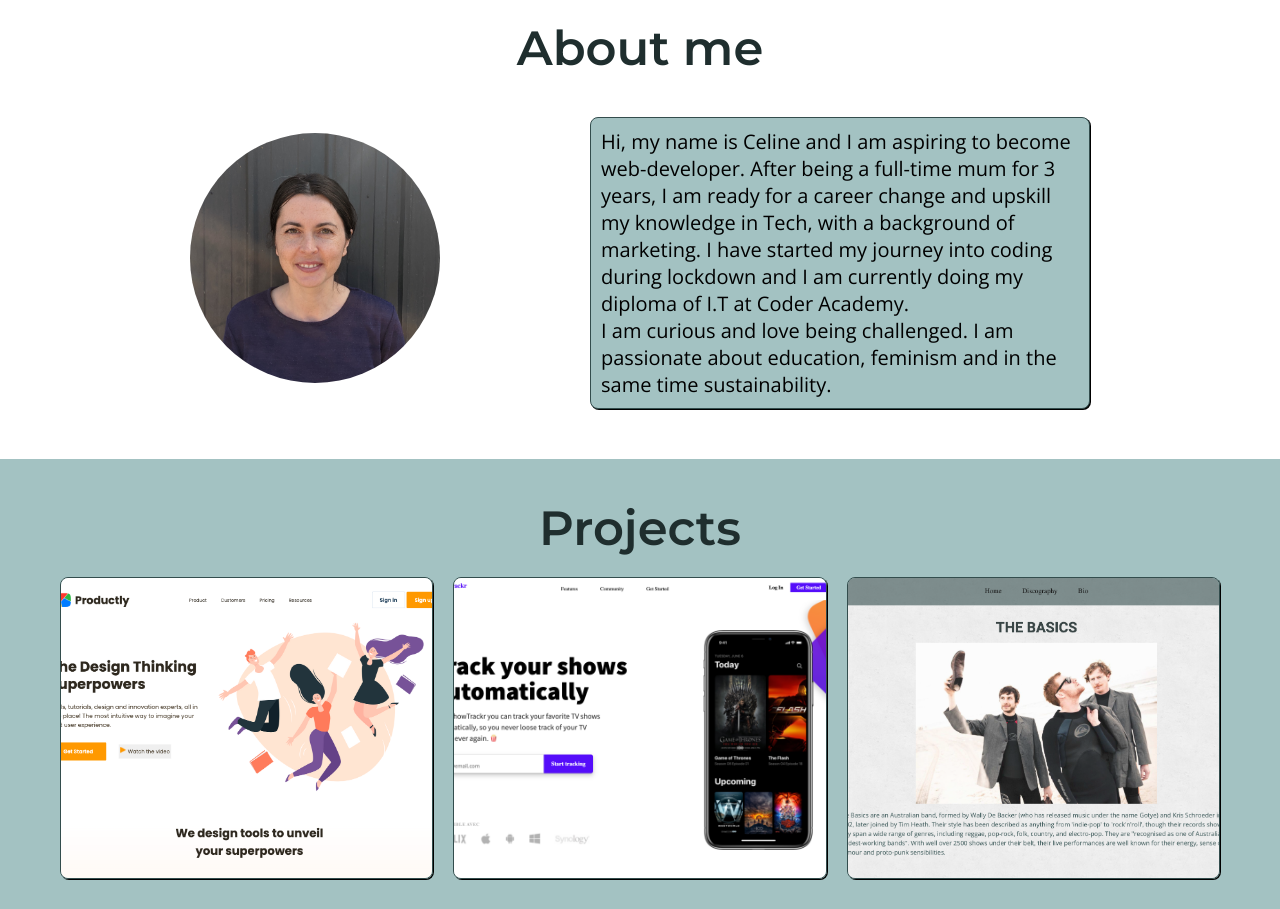
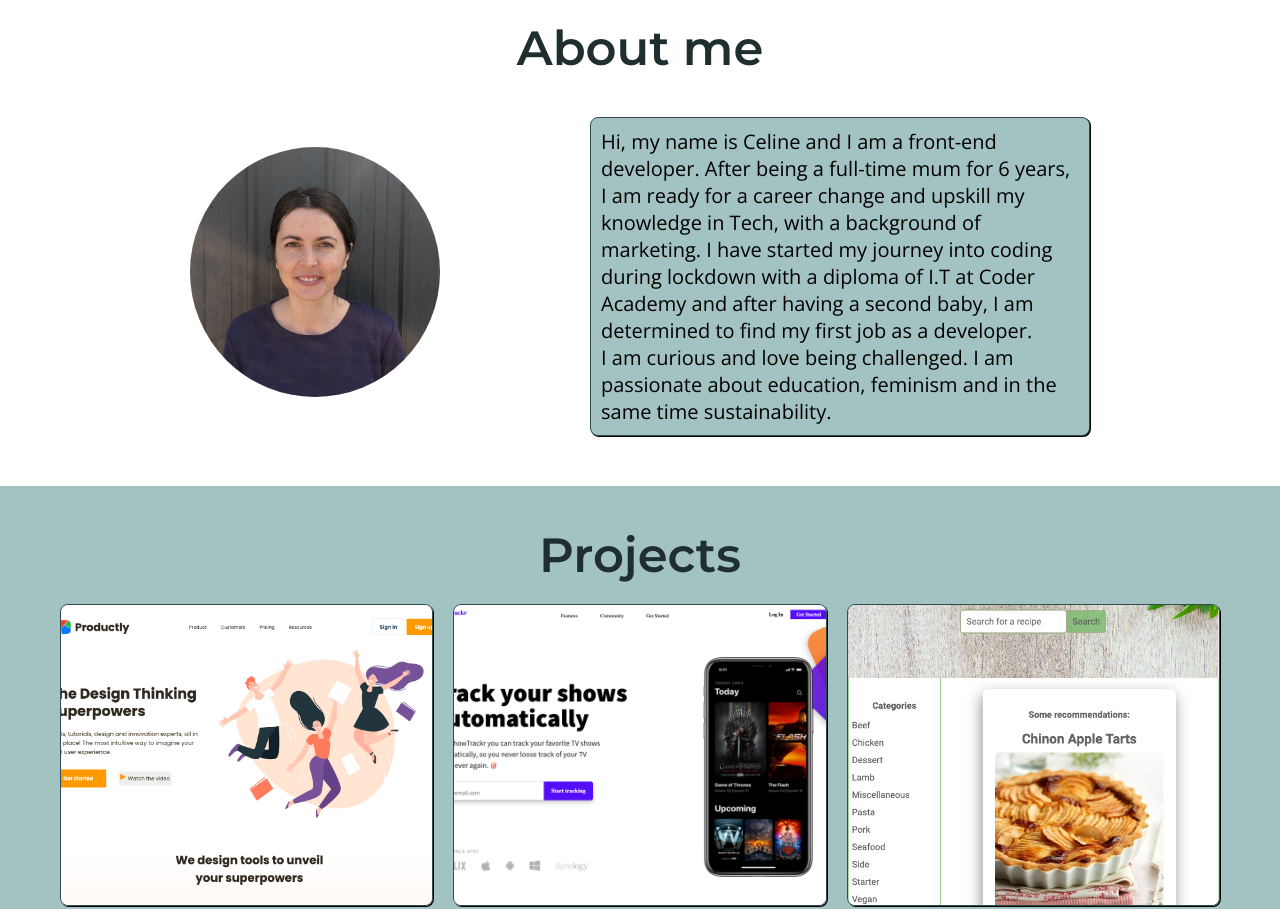
Before and after one commit to celinero/Celine_Portolio, a plain HTML site: page src/index.html in a window 1280 px wide. Shown: the part 1420-2329 px from the top of the page. Drawn offline with nearby package versions, Linux system fonts and the light colour scheme.

Commit message:
add a pic to apudate project 3 in index.html

```diff
--- a/src/index.html
+++ b/src/index.html
@@ -21,7 +21,7 @@
           <!-- LOGO -->
           <img
             class="topbar__logo"
-            src="http://placekitten.com/g/75/75"
+            src="http://placekitten.com/75/75"
             alt="celine's logo"
           />
           <!-- HAMBURGER MENU -->
@@ -127,11 +127,12 @@
           <img src="img/celine.Roure.pic.jpg" alt="Celine" />
           <div class="about__content">
             <p class="text">
-              Hi, my name is Celine and I am aspiring to become web-developer.
-              After being a full-time mum for 3 years, I am ready for a career
-              change and upskill my knowledge in Tech, with a background of
-              marketing. I have started my journey into coding during lockdown
-              and I am currently doing my diploma of I.T at Coder Academy.
+              Hi, my name is Celine and I am a front-end developer. After being
+              a full-time mum for 6 years, I am ready for a career change and
+              upskill my knowledge in Tech, with a background of marketing. I
+              have started my journey into coding during lockdown with a diploma
+              of I.T at Coder Academy and after having a second baby, I am
+              determined to find my first job as a developer.
             </p>
             <p class="text">
               I am curious and love being challenged. I am passionate about
@@ -174,7 +175,7 @@
               href="https://celinero.github.io/whats-for-dinner-tonight/"
               target="_blank"
             >
-              <img src="img/Rock band project.png" alt="Project three" />
+              <img src="img/whats for dinner tonight.png" alt="Project three" />
               <div class="overlay text-center">
                 <div class="overlay__content">Project three</div>
               </div>
@@ -184,8 +185,6 @@
       </section>
 
       <!-- BLOG COMPONENT WITH 5 SAMPLE POSTS -->
-
-      </section>
 
       <!-- CONTACT DETAILS COMPONENT -->
       <section class="contact" id="contact">
```
Also changed, not shown: src/img/whats for dinner tonight.png (added).
